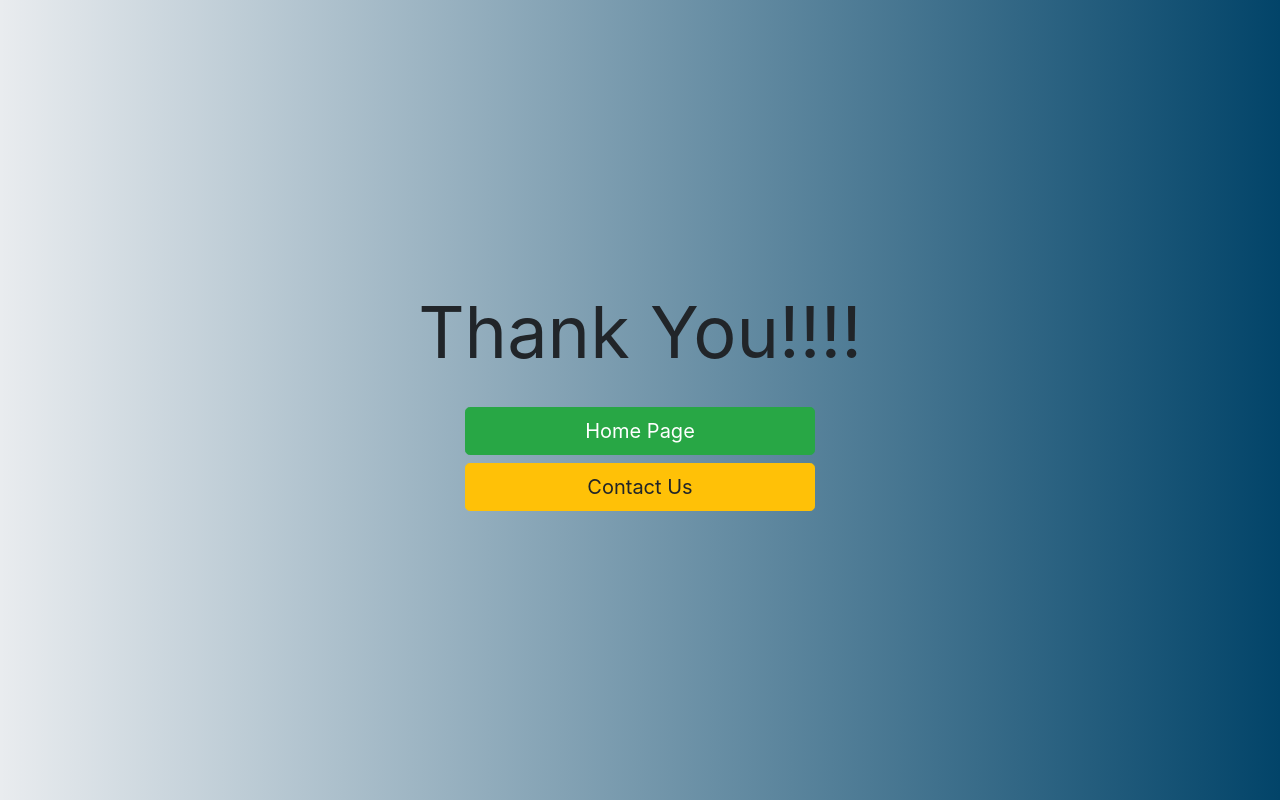
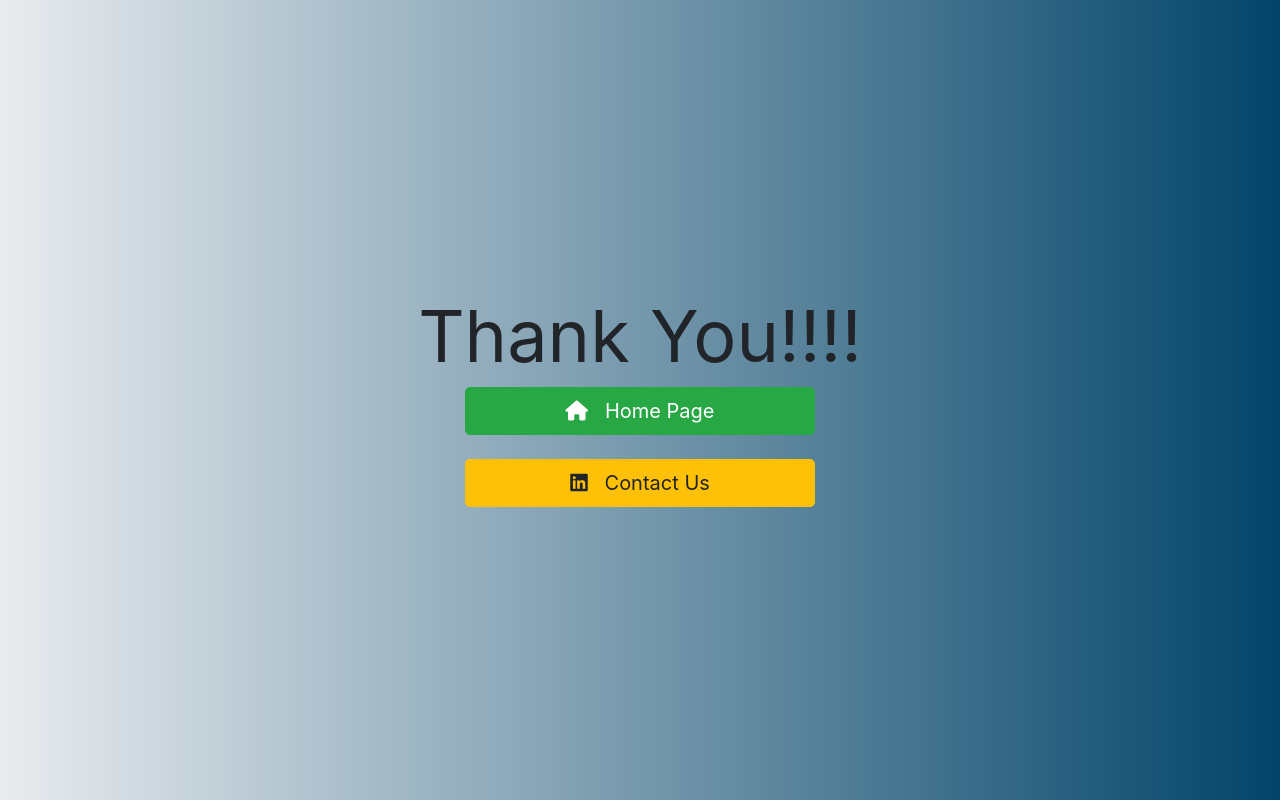
Before and after one commit to maheshv18/Video-chat-thankyou, a plain HTML site: page index.html in a window 1280 px wide. Drawn offline with nearby package versions, Linux system fonts and the light colour scheme.

Commit message:
Update index.html

```diff
--- a/index.html
+++ b/index.html
@@ -4,7 +4,7 @@
 <head>
   <meta charset="utf-8">
   <meta name="viewport" content="width=device-width, initial-scale=1">
-
+  <script src="https://kit.fontawesome.com/c939d0e917.js"></script>
   <title>Thank You</title>
 
 
@@ -12,7 +12,6 @@
 
   <style lang="css">
     .center {
-        min-height: 100vh;
         min-height: 100vh;
         margin: 0;
         border-radius: 0px;
@@ -28,14 +27,17 @@
 </head>
 
 <body >
+
   <div class="jumbotron text-center center">
     <div class="container">
       <h1 class="display-3"><b>Thank You!!!!</b></h1>
-      </br>
       <div class="row">
+
         <div class="col-sm-4 mx-auto">
-          <a class="btn btn-success btn-lg btn-block" href="https://acment.in" role="button">Home Page</a>
-          <a class="btn btn-warning btn-lg btn-block" href="https://www.linkedin.com/company/acment/" role="button">Contact Us</a>
+          <a class="btn btn-success btn-lg btn-block" href="https://acment.in" role="button">
+            <i class="fas fa-home"></i> &nbsp; Home Page</a><br>
+            <span style="font-size: 20sp; color: Dodgerblue;"><a class="btn btn-warning btn-lg btn-block" href="https://www.linkedin.com/company/acment/" role="button" >
+            <i class="fab fa-linkedin"></i>  &nbsp; Contact Us</a></span>
         </div>
       </div>
     </div>
```
